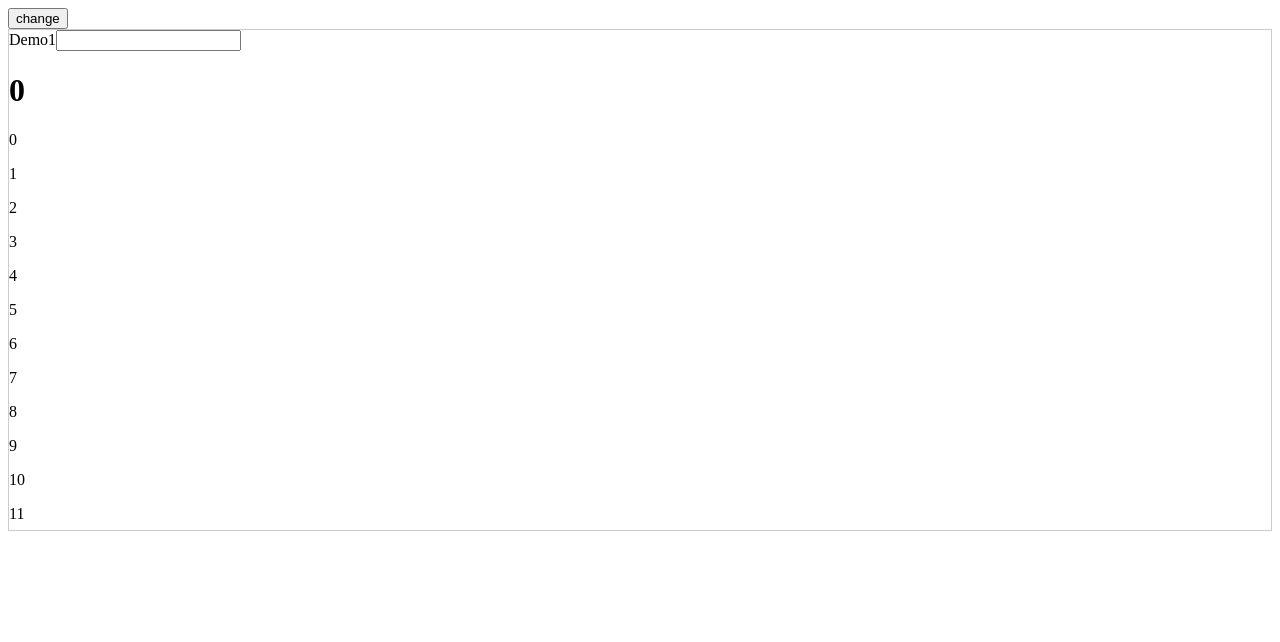
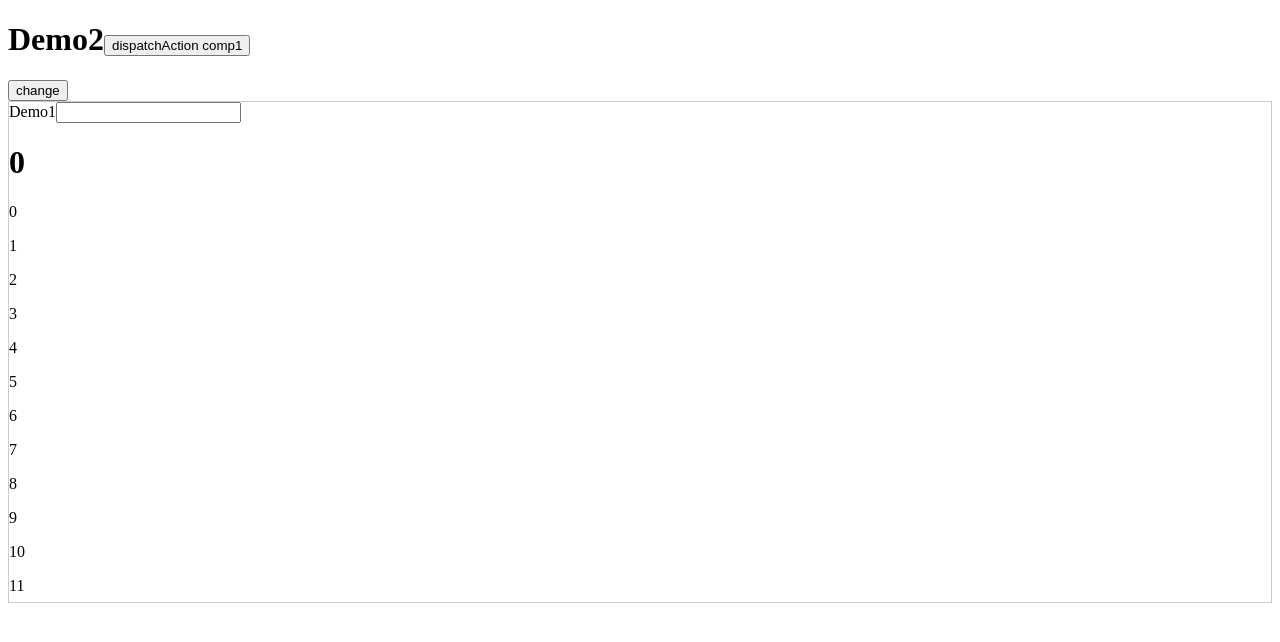
Before and after one commit to wen-haoming/rc-cache, a React (Vite) app in the folder demo/: page / in a window 1280 px wide. Shown: the top 642 px of the page. Built offline with nearby package versions, Linux system fonts and the light colour scheme.

Commit message:
feat:组件销毁

```diff
--- a/demo/src/App.tsx
+++ b/demo/src/App.tsx
@@ -2,9 +2,11 @@ import React, { useState } from 'react';
 import { KeepAliveProvider, withKeepAlive } from '../../src/index';
 import Comp1 from './Comp1';
 import Comp2 from './Comp2';
+import Comp3 from './Comp3';
 
-const EnhanceComp1 = withKeepAlive(Comp1,{scroll:true});
+const EnhanceComp1 = withKeepAlive(Comp1,{scroll:true,cacheId:'comp1'});
 const EnhanceComp2 = withKeepAlive(Comp2);
+const EnhanceComp3 = withKeepAlive(Comp3);
 
 const App = () => {
   const [flag, setFlag] = useState(false);
@@ -13,6 +15,7 @@ const App = () => {
     <div>
       <KeepAliveProvider>
         <>
+        <EnhanceComp3/>
           <button onClick={() => setFlag(!flag)}>change</button>
           {flag ? <EnhanceComp2 /> : <EnhanceComp1  />}
         </>
--- /dev/null
+++ b/demo/src/Comp3.tsx
@@ -0,0 +1,12 @@
+import React, { useState,useEffect } from 'react';
+
+export default (props) => {
+  const {dispatchAction} = props
+
+  return (
+    <h1>
+      Demo2
+      <button onClick={()=> dispatchAction({type:'DESTROY',payload:'comp1'})}>dispatchAction comp1</button>
+    </h1>
+  );
+};
--- a/src/KeepAliveProvider.tsx
+++ b/src/KeepAliveProvider.tsx
@@ -29,17 +29,22 @@ function KeepAliveProvider(props?: Props): ReactElement {
 
   const handleScroll = useCallback(
     ({ cacheId, event }: { cacheId: string; event: HTMLElementEventMap['scroll'] }) => {
-      if (contextState[cacheId] &&  event.target ) {
-        const {target} = event;
-        const {scrolls} = contextState[cacheId];
+      if (contextState[cacheId] && event.target) {
+        const { target } = event;
+        const { scrolls } = contextState[cacheId];
         scrolls.set(target, target.scrollTop);
       }
     },
     [contextState],
   );
 
+  const dispatchAction: ContextType['dispatchAction'] = useCallback((options) => {
+    const { type, payload } = options;
+    dispatch({ type, payload });
+  }, []);
+
   return (
-    <context.Provider value={{ contextState, dispatch, mount, handleScroll }}>
+    <context.Provider value={{ contextState, dispatch, mount, handleScroll, dispatchAction }}>
       <>
         {props!.children}
         {Object.values(contextState).map(({ cacheId, element }) => {
--- a/src/actionTypes.ts
+++ b/src/actionTypes.ts
@@ -2,6 +2,7 @@ enum ActionType {
   CREATE = 'CREATE', // create cache
   CREATED = 'CREATED', // created cache
   ACTIVE = 'ACTIVE', // active cache
+  DESTROY = 'DESTROY' // destroy cache
 }
 
 export default ActionType;
--- a/src/context.tsx
+++ b/src/context.tsx
@@ -16,6 +16,7 @@ export type ContextType = {
   mount: (props: { cacheId: string; element: ReactElement }) => void;
   dispatch: (props: { type: ActionType; payload: any }) => void;
   handleScroll: (options: { cacheId: string; event: any }) => void;
+  dispatchAction: (options: {type: ActionType.DESTROY,payload: any}) => void;
 };
 
 export default React.createContext<ContextType>({} as ContextType);
--- a/src/contextReducer.tsx
+++ b/src/contextReducer.tsx
@@ -14,7 +14,7 @@ function contextReducer(
           element: payload.element,
           status: ActionTypes.CREATE,
           cacheId: payload.cacheId,
-          scrolls: new WeakMap() // 滚动保存数据
+          scrolls: new WeakMap(), // 滚动保存数据
         },
       };
     case ActionTypes.CREATED:
@@ -28,7 +28,11 @@ function contextReducer(
       };
     case ActionTypes.ACTIVE:
       return {};
-
+    case ActionTypes.DESTROY:
+      Reflect.deleteProperty(initialState, payload);
+      return {
+        ...initialState
+      }
     default:
       return initialState;
   }
--- a/src/withKeepAlive.tsx
+++ b/src/withKeepAlive.tsx
@@ -5,17 +5,19 @@ import context from './context';
 
 interface Options {
   scroll?: boolean;
+  cacheId?: string;
 }
 
 function withKeepAlive<T extends Record<string, unknown>>(
   OldComponent: React.FC<T> | React.ClassicComponentClass<T>,
   options?: Options,
 ) {
-  const { scroll } = options || {};
-  const cacheId = uuidv4();
+  // eslint-disable-next-line prefer-const
+  let { scroll, cacheId = '' } = options || {};
+  cacheId = cacheId || uuidv4().slice(0, 4);
 
   return function (props: T) {
-    const { contextState, mount, dispatch, handleScroll } = useContext<ContextType>(context);
+    const { contextState, mount, dispatch, handleScroll,dispatchAction } = useContext<ContextType>(context);
 
     const ref = useRef<HTMLElement>(null);
     const scrollEventRef = useRef<(event: HTMLElementEventMap['scroll']) => void>(() => {});
@@ -43,7 +45,7 @@ function withKeepAlive<T extends Record<string, unknown>>(
           ref.current?.addEventListener('scroll', scrollEventRef.current, true);
         }
       } else {
-        mount({ cacheId, element: <OldComponent {...props} dispatch={dispatch} /> });
+        mount({ cacheId, element: <OldComponent {...props} dispatchAction={dispatchAction} /> });
       }
     }, [contextState, dispatch, handleScroll, mount, props]);
 
```
